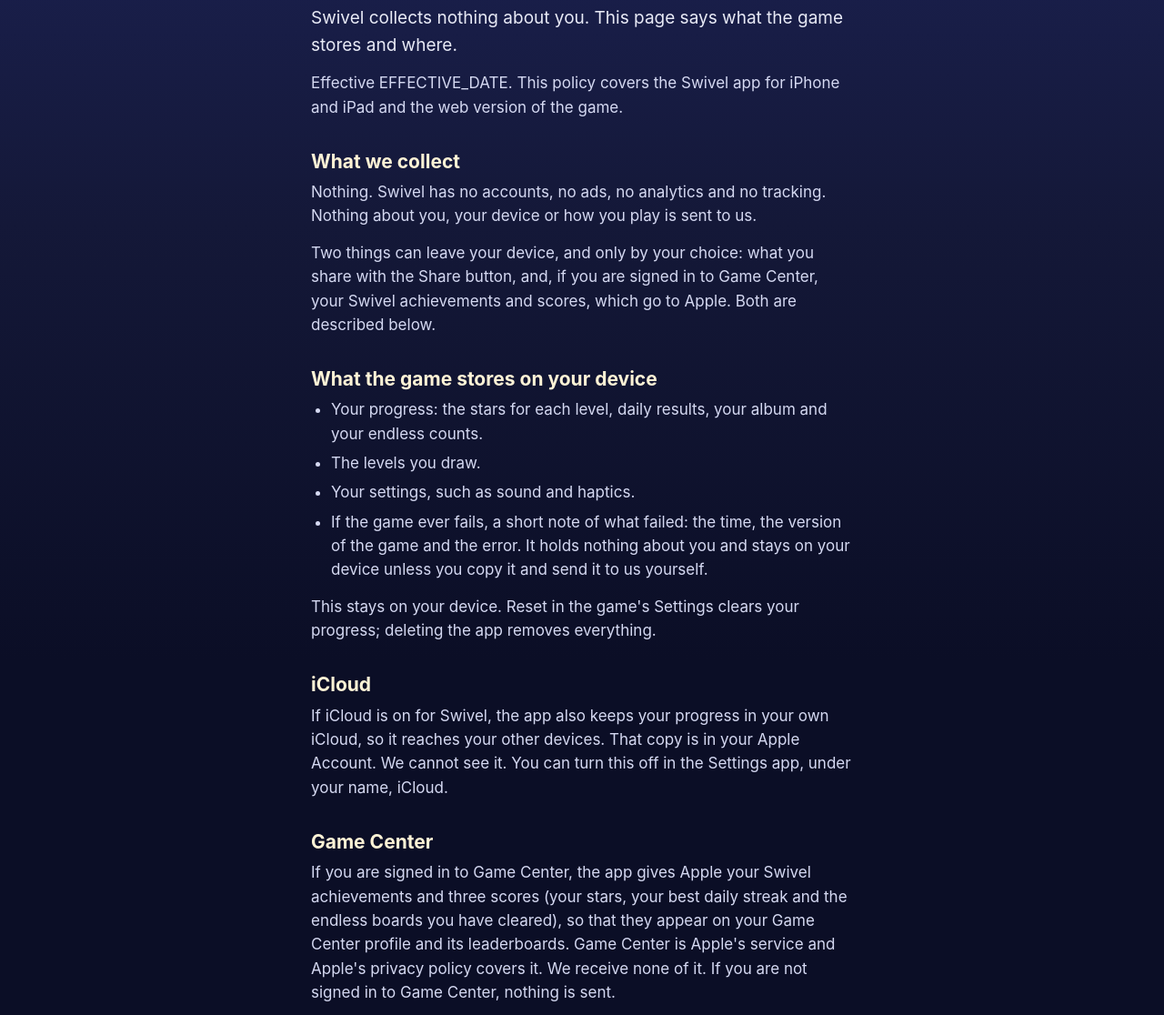
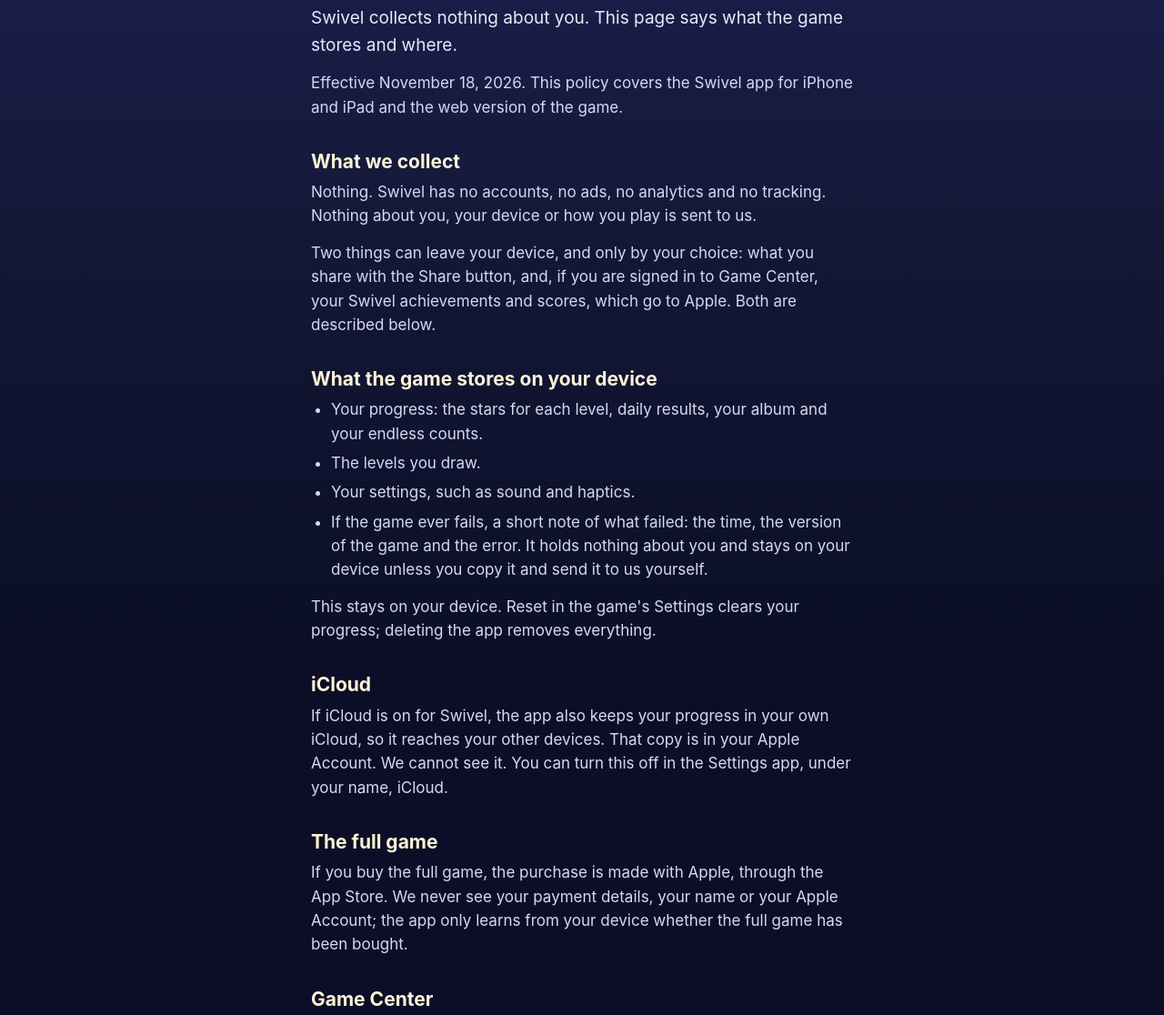
Before and after one commit to pranavputta22/swivel, a plain HTML site: page privacy/index.html in a window 1280 px wide. Shown: the part 174-1290 px from the top of the page at 91% size. Drawn offline with Linux system fonts and the light colour scheme.

Commit message:
Privacy policy: the full game purchase, and its effective date
Adds a section on the full game: it is bought from Apple, and the app only learns whether it has been bought. Fills in the effective date (the page still showed a placeholder).

Co-Authored-By: Claude Opus 5.5 <noreply@anthropic.com>
Claude-Session: https://claude.ai/code/session_01QzjixAVdbzPVYJ9XEpbBUH

```diff
--- a/privacy/index.html
+++ b/privacy/index.html
@@ -27,7 +27,7 @@ a{color:#FFC533}a:focus-visible{outline:3px solid #FFC533;outline-offset:3px;bor
 <a class="mark" href="../">Swivel<span>.</span></a>
 <h1>Privacy policy</h1>
 <p class="lede">Swivel collects nothing about you. This page says what the game stores and where.</p>
-<p>Effective EFFECTIVE_DATE. This policy covers the Swivel app for iPhone and iPad and the web version of the game.</p>
+<p>Effective November 18, 2026. This policy covers the Swivel app for iPhone and iPad and the web version of the game.</p>
 <h2>What we collect</h2>
 <p>Nothing. Swivel has no accounts, no ads, no analytics and no tracking. Nothing about you, your device or how you play is sent to us.</p>
 <p>Two things can leave your device, and only by your choice: what you share with the Share button, and, if you are signed in to Game Center, your Swivel achievements and scores, which go to Apple. Both are described below.</p>
@@ -41,6 +41,8 @@ a{color:#FFC533}a:focus-visible{outline:3px solid #FFC533;outline-offset:3px;bor
 <p>This stays on your device. Reset in the game's Settings clears your progress; deleting the app removes everything.</p>
 <h2>iCloud</h2>
 <p>If iCloud is on for Swivel, the app also keeps your progress in your own iCloud, so it reaches your other devices. That copy is in your Apple Account. We cannot see it. You can turn this off in the Settings app, under your name, iCloud.</p>
+<h2>The full game</h2>
+<p>If you buy the full game, the purchase is made with Apple, through the App Store. We never see your payment details, your name or your Apple Account; the app only learns from your device whether the full game has been bought.</p>
 <h2>Game Center</h2>
 <p>If you are signed in to Game Center, the app gives Apple your Swivel achievements and three scores (your stars, your best daily streak and the endless boards you have cleared), so that they appear on your Game Center profile and its leaderboards. Game Center is Apple's service and Apple's privacy policy covers it. We receive none of it. If you are not signed in to Game Center, nothing is sent.</p>
 <h2>Sharing</h2>
```
